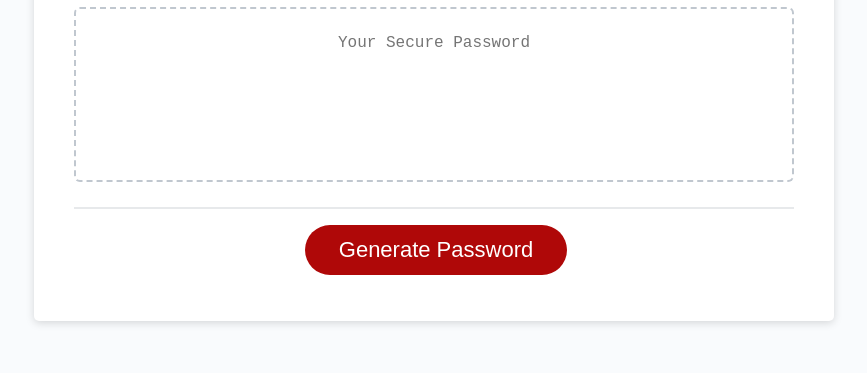
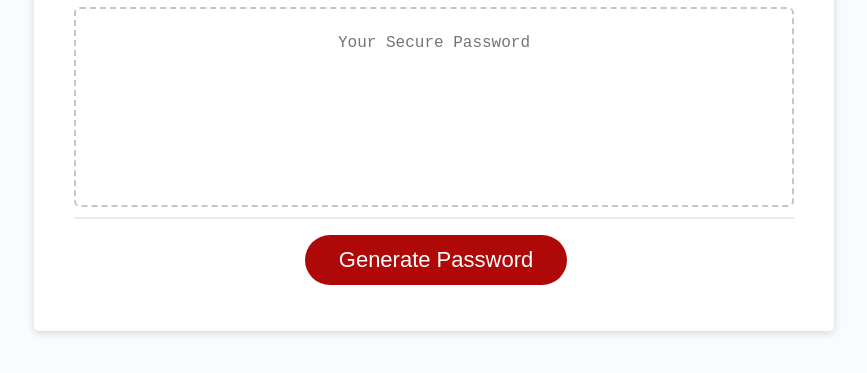
Before and after one commit to Rush0218/password-generator, a plain HTML site: page index.html in a window 1280 px wide. Shown: the part 241-614 px from the top of the page, without its empty margins (206-1073 px from the left). Drawn offline with Linux system fonts and the light colour scheme.

Commit message:
fixed textarea height

```diff
--- a/assets/css/style.css
+++ b/assets/css/style.css
@@ -58,7 +58,7 @@ header {
 }
 
 .card-body textarea {
-  min-height: 175px;
+  min-height: 200px;
   width: 100%;
   margin: 15px 0;
   resize: none;
```
